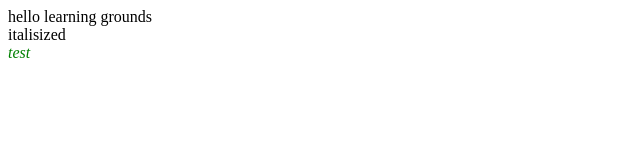
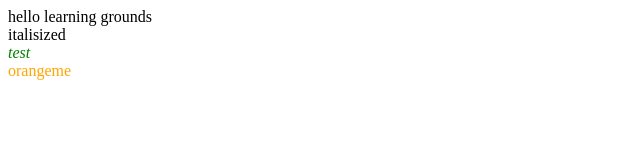
Before and after one commit to chapeI/soe, an Angular app: page / in a window 1280 px wide. Shown: the top 160 px of the page, without its empty margins (0-640 px from the left). Built offline with nearby package versions, Linux system fonts and the light colour scheme.

Commit message:
[style.color] = "'orange'"
v.strange

```diff
--- a/src/app/learning/learning.component.ts
+++ b/src/app/learning/learning.component.ts
@@ -6,6 +6,7 @@ import { Component, OnInit } from '@angular/core';
   learning grounds
   <div [class.text-danger]="error">italisized</div>
   <div [ngClass]="x">test</div>
+  <div [style.color]="'orange'">orangeme</div>
   `,
   styles: [`
     .make-text-italized {
```
